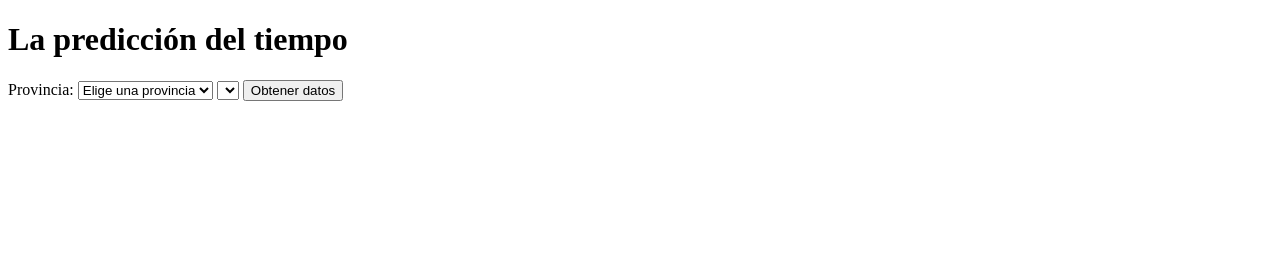
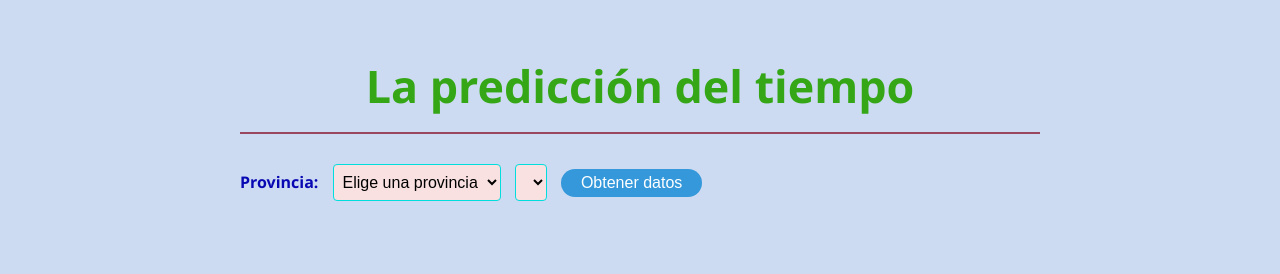
Before and after one commit to cristinaegus/Proyectoc2b, a plain HTML site: page aemet_municipios (tabla temperaturas) (1).html in a window 1280 px wide. Drawn offline with Linux system fonts and the light colour scheme.

Commit message:
estilos para aemet estilo_meteo.css

```diff
--- a/aemet_municipios (tabla temperaturas) (1).html
+++ b/aemet_municipios (tabla temperaturas) (1).html
@@ -4,6 +4,7 @@
     <meta charset="UTF-8" />
     <meta name="viewport" content="width=device-width, initial-scale=1.0" />
     <title>Mis predicciones</title>
+    <link rel="stylesheet" href="/css/estilo_meteo.css" />
   </head>
   <body>
     <h1>La predicción del tiempo</h1>
--- /dev/null
+++ b/css/aemet.css
@@ -0,0 +1,176 @@
+/* estilos generales
+*/
+body {
+  font-family: Arial, sans-serif;
+  font-size: 16px;
+  line-height: 1.6;
+  background-color: #99c7e2;
+  max-width: 800px;
+  margin: 0 auto;
+  padding: 20px;
+}
+
+h1 {
+  font-size: 2em;
+  color: #26ac74;
+  text-align: center;
+  margin-bottom: 30px;
+  border-bottom: 2px solid #26ac74;
+  padding-bottom: 10px;
+}
+/* estilos para el formulario de búsqueda */
+label {
+  display: flex;
+  justify-content: center;
+  margin-right: auto;
+  margin-bottom: 20px;
+}
+select {
+  width: 200px;
+  padding: 10px;
+  font-size: 16px;
+  border-radius: 5px;
+  border: 1px solid #ccc;
+  margin-right: 10px;
+  margin-bottom: 20px;
+  transition: border-color 0.3s;
+  border-radius: 4px;
+  color: #26ac74;
+  background-color: #fff;
+}
+button {
+  padding: 10px 20px;
+  font-size: 20px;
+  border-radius: 15px;
+  border: none;
+  /*border radius para esquinas redondeadas*/
+  background-color: #4474ce;
+  color: #fff;
+  cursor: pointer;
+  transition: background-color 0.3s, transform 0.3s;
+}
+
+select:focus {
+  border-color: blue;
+  box-shadow: 0 0 5px rgba(0, 0, 255, 0.5); /* Un resaltado más visible */
+  outline: none; /* A menudo se quita el outline por defecto si se reemplaza */
+}
+on:hover {
+  background-color: darkgrey;
+  cursor: pointer; /* Cambia el cursor a una mano */
+}
+.menu-item:hover {
+  background-color: lightblue;
+}
+/*estilo para las tablas */
+.contenedor-tablas {
+  width: 100%;
+
+  display: flex;
+  justify-content: center;
+  margin-bottom: 20px;
+}
+table {
+  text-align: center;
+  width: 100%;
+  border-collapse: collapse;
+  margin-bottom: 20px;
+  box-shadow: 0 2px 5px rgba(0, 0, 0, 0.1);
+  border-radius: 5px;
+
+  background-color: #fff;
+  margin: 20px 0;
+  padding: 30px;
+  border: 10px solid #ccc;
+}
+
+caption {
+  background-color: #4474ce;
+  font-size: 20px;
+  margin: 10px 0;
+  color: #e2e3eb;
+  padding: auto;
+  text-align: center;
+  font-weight: bold;
+}
+thead td {
+  background-color: #4474ce;
+  color: #e2e3eb;
+  font-size: 15px;
+  font-weight: bold;
+  padding: 10px;
+  text-align: center;
+  border-bottom: 2px solid #ccc;
+  border-top: 2px solid #ccc;
+}
+
+td {
+  padding: 20px;
+  text-align: center;
+  border-bottom: 1px solid #ccc;
+  color: #26ac74;
+}
+td:hover {
+  background-color: #4474ce;
+  color: #fff;
+  transition: background-color 0.3s, color 0.3s;
+}
+
+/* Estilo general para las tablas */
+.tabla-temperaturas {
+  text-align: center;
+  width: 100%;
+  border-collapse: separate; /* Cambiar a 'separate' si usas border-spacing */
+  border-spacing: 10px; /* Espacio uniforme entre las celdas */
+  margin-bottom: 20px;
+  box-shadow: 0 2px 5px rgba(0, 0, 0, 0.1);
+  border-radius: 5px;
+  background-color: #fff;
+  margin: 20px 0;
+  padding: 30px;
+  border: 10px solid #ccc;
+}
+
+.temperaturas_hoy {
+  background-color: #4474ce;
+  font-size: 20px;
+  margin: 10px 0;
+  color: #e2e3eb;
+  padding: auto;
+  text-align: center;
+  font-weight: bold;
+}
+.temperaturas_mañana {
+  background-color: #4474ce;
+  font-size: 20px;
+  margin: 10px 0;
+  color: #e2e3eb;
+  padding: auto;
+  text-align: center;
+  font-weight: bold;
+}
+.temperaturas_pasado {
+  background-color: #4474ce;
+  font-size: 20px;
+  margin: 10px 0;
+  color: #e2e3eb;
+  padding: auto;
+  text-align: center;
+  font-weight: bold;
+}
+/* Estilo para las celdas de la tabla de temperaturas */
+
+/* Estilo para las celdas */
+td {
+  padding: 20px;
+  text-align: center;
+  border-bottom: 1px solid #ccc;
+  color: #26ac74;
+  background-color: #fff; /* Color de fondo por defecto */
+  transition: background-color 0.3s, color 0.3s; /* Transición suave */
+}
+td:hover {
+  background-color: #4474ce; /* Color de fondo al pasar el ratón */
+  color: #fff; /* Color del texto al pasar el ratón */
+  transition: background-color 0.3s, color 0.3s; /* Transición suave */
+}
--- /dev/null
+++ b/css/estilo_meteo.css
@@ -0,0 +1,107 @@
+/* Estilos generales */
+body {
+  font-family: "Segoe UI", Tahoma, Geneva, Verdana, sans-serif;
+  line-height: 1.6;
+  color: #333;
+  max-width: 800px;
+  margin: 0 auto;
+  padding: 20px;
+  background-color: #ccdbf2;
+}
+
+h1 {
+  color: #35a716;
+  text-align: center;
+  margin-bottom: 30px;
+  font-size: 2.8em;
+  border-bottom: 2px solid #9a4660;
+  padding-bottom: 10px;
+}
+
+/* Estilos para los controles de formulario */
+label {
+  display: inline-block;
+  margin-right: 10px;
+  font-weight: 600;
+  color: #0909b3;
+}
+select {
+  padding: 8px 5px;
+  border: 1px solid #0dd;
+  border-radius: 4px;
+  background-color: #f9e1e1;
+  margin-right: 10px;
+  font-size: 16px;
+  transition: border-color 0.3s;
+}
+select:focus {
+  border-color: blue;
+  box-shadow: 0 0 5px rgba(0, 0, 255, 0.5); /* Un resaltado más visible */
+  outline: none; /* A menudo se quita el outline por defecto si se reemplaza */
+}
+
+/*Estilos del botón*/
+button {
+  background-color: #3498db;
+  color: white;
+  border: none;
+  padding: 5px 20px;
+  border-radius: 15px;
+  cursor: pointer;
+  font-size: 16px;
+  transition: background-color 0.3s;
+}
+button:hover {
+  background-color: darkgrey;
+}
+button:active {
+  position: relative; /* Necesario para usar top/left */
+  top: 1px; /* Simula un pequeño hundimiento */
+}
+/* Estilo de foco que SÓLO debería aparecer con navegación por teclado */
+button:focus-visible {
+  outline: 3px solid dodgerblue;
+}
+
+/* Estilos para las tablas */
+.contenedor-tablas {
+  margin-top: 30px;
+  gap: 20px;
+  flex-wrap: wrap;
+  justify-content: space-around;
+}
+table {
+  border-collapse: collapse;
+  width: 30%;
+  min-width: 250px;
+  background-color: white;
+  box-shadow: 0 2px 5px rgba(0, 0, 0, 0.1);
+  border-radius: 8px;
+  overflow: hidden;
+  margin-bottom: 20px;
+}
+thead td {
+  background-color: #f2f2f2;
+  font-weight: bold;
+  padding: 10px;
+  text-align: center;
+}
+tbody tr:nth-child(even) {
+  background-color: #daaaaa;
+}
+tbody tr:hover {
+  background-color: #f1f1f1;
+}
+td {
+  padding: 10px;
+  text-align: center;
+  border-bottom: 1px solid #ddd;
+}
+
+caption {
+  background-color: #3498db;
+  color: white;
+  padding: 10px;
+  font-weight: bold;
+  text-align: center;
+}
```
